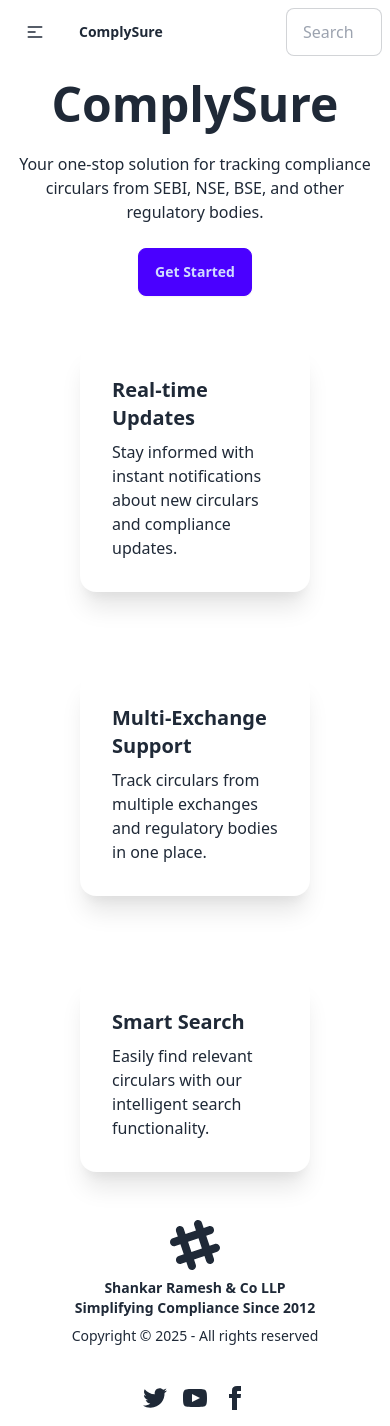
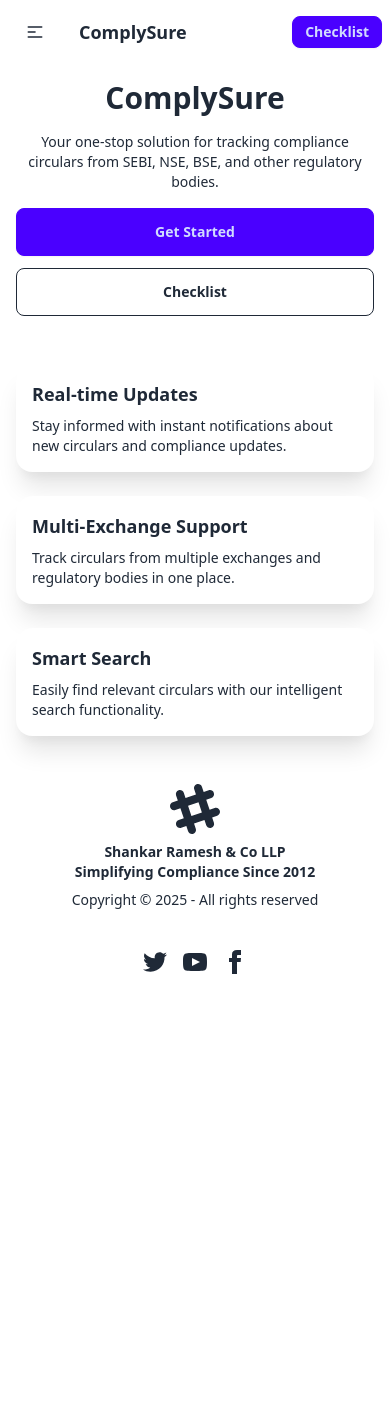
Before and after one commit to Vbhadala/complysure, a FastAPI app: page / in a window 390 px wide. After the commit the page ends 974 px from the top, so only its background shows below. Run offline with FastAPI, Linux system fonts and the light colour scheme; some libraries are stand-ins or nearby versions.

Commit message:
Assistant checkpoint: Made index page mobile responsive and added checklist button to header
Assistant generated file changes:
- templates/index.html: Make index page mobile responsive
- templates/nav.html: Replace search with checklist button in header

---

User prompt:

Thanks this is working. Can you please also update my index page to be mobile responsive. Also add quick button in header instead of search option to take user to checklist page

Replit-Commit-Author: Assistant
Replit-Commit-Session-Id: a4da393c-1d58-4cd7-bf29-07380a2ca406

```diff
--- a/templates/index.html
+++ b/templates/index.html
@@ -2,42 +2,44 @@
 
 {% block content %}
 
-<div id = "main" class="container w-full gap-40">
+<div id="main" class="container w-full">
 
-    <div class="w-full hero min-h-[90vh] bg-base-100">
+    <div class="w-full hero min-h-[80vh] sm:min-h-[90vh] bg-base-100">
 
-        <div class="hero-content text-center">
+        <div class="hero-content text-center px-4">
 
             <div class="max-w-md">
-                <h1 class="text-5xl font-bold">ComplySure</h1>
-                <p class="py-6">Your one-stop solution for tracking compliance circulars from SEBI, NSE, BSE, and other regulatory bodies.</p>
-                <a href="/app" class="btn btn-primary">Get Started</a>
-
+                <h1 class="text-3xl sm:text-4xl md:text-5xl font-bold">ComplySure</h1>
+                <p class="py-4 sm:py-6 text-sm sm:text-base">Your one-stop solution for tracking compliance circulars from SEBI, NSE, BSE, and other regulatory bodies.</p>
+                <div class="flex flex-col sm:flex-row gap-3 sm:gap-4 justify-center">
+                    <a href="/app" class="btn btn-primary w-full sm:w-auto">Get Started</a>
+                    <a href="/page" class="btn btn-outline w-full sm:w-auto">Checklist</a>
+                </div>
             </div>
 
         </div>
 
     </div>
 
-    <div  class="w-full mx-auto px-20 py-8">
+    <div class="w-full mx-auto px-4 sm:px-8 md:px-12 lg:px-20 py-8">
 
-        <div class="grid grid-cols-1 md:grid-cols-3 gap-20">
+        <div class="grid grid-cols-1 md:grid-cols-3 gap-6 sm:gap-8 md:gap-12 lg:gap-20">
             <div class="card bg-base-100 shadow-xl">
-                <div class="card-body">
-                    <h2 class="card-title">Real-time Updates</h2>
-                    <p>Stay informed with instant notifications about new circulars and compliance updates.</p>
+                <div class="card-body p-4 sm:p-6">
+                    <h2 class="card-title text-lg sm:text-xl">Real-time Updates</h2>
+                    <p class="text-sm sm:text-base">Stay informed with instant notifications about new circulars and compliance updates.</p>
                 </div>
             </div>
             <div class="card bg-base-100 shadow-xl">
-                <div class="card-body">
-                    <h2 class="card-title">Multi-Exchange Support</h2>
-                    <p>Track circulars from multiple exchanges and regulatory bodies in one place.</p>
+                <div class="card-body p-4 sm:p-6">
+                    <h2 class="card-title text-lg sm:text-xl">Multi-Exchange Support</h2>
+                    <p class="text-sm sm:text-base">Track circulars from multiple exchanges and regulatory bodies in one place.</p>
                 </div>
             </div>
             <div class="card bg-base-100 shadow-xl">
-                <div class="card-body">
-                    <h2 class="card-title">Smart Search</h2>
-                    <p>Easily find relevant circulars with our intelligent search functionality.</p>
+                <div class="card-body p-4 sm:p-6">
+                    <h2 class="card-title text-lg sm:text-xl">Smart Search</h2>
+                    <p class="text-sm sm:text-base">Easily find relevant circulars with our intelligent search functionality.</p>
                 </div>
             </div>
         </div>
--- a/templates/nav.html
+++ b/templates/nav.html
@@ -6,23 +6,24 @@
                 <svg xmlns="http://www.w3.org/2000/svg" class="h-5 w-5" fill="none" viewBox="0 0 24 24" stroke="currentColor"><path stroke-linecap="round" stroke-linejoin="round" stroke-width="2" d="M4 6h16M4 12h8m-8 6h16" /></svg>
             </div>
             <ul tabindex="0" class="menu menu-sm dropdown-content mt-3 z-[1] p-2 shadow bg-base-100 rounded-box w-52">
-                <li><a>Home</a></li>
+                <li><a href="/">Home</a></li>
+                <li><a href="/app">Compliance</a></li>
+                <li><a href="/page">Checklist</a></li>
                 <li><a>About</a></li>
                 <li><a>Contact</a></li>
             </ul>
         </div>
-        <button class="btn btn-ghost lg:inline"">ComplySure</button>
+        <a href="/" class="btn btn-ghost text-lg">ComplySure</a>
     </div>
     <div class="navbar-center hidden lg:flex">
         <ul class="menu menu-horizontal px-1">
-            <li><a>Home</a></li>
+            <li><a href="/">Home</a></li>
+            <li><a href="/app">Compliance</a></li>
             <li><a>About</a></li>
             <li><a>Contact</a></li>
         </ul>
     </div>
     <div class="navbar-end">
-        <div class="form-control">
-            <input type="text" placeholder="Search" class="input input-bordered w-24 md:w-auto" />
-        </div>
+        <a href="/page" class="btn btn-primary btn-sm">Checklist</a>
     </div>
 </div>
```
